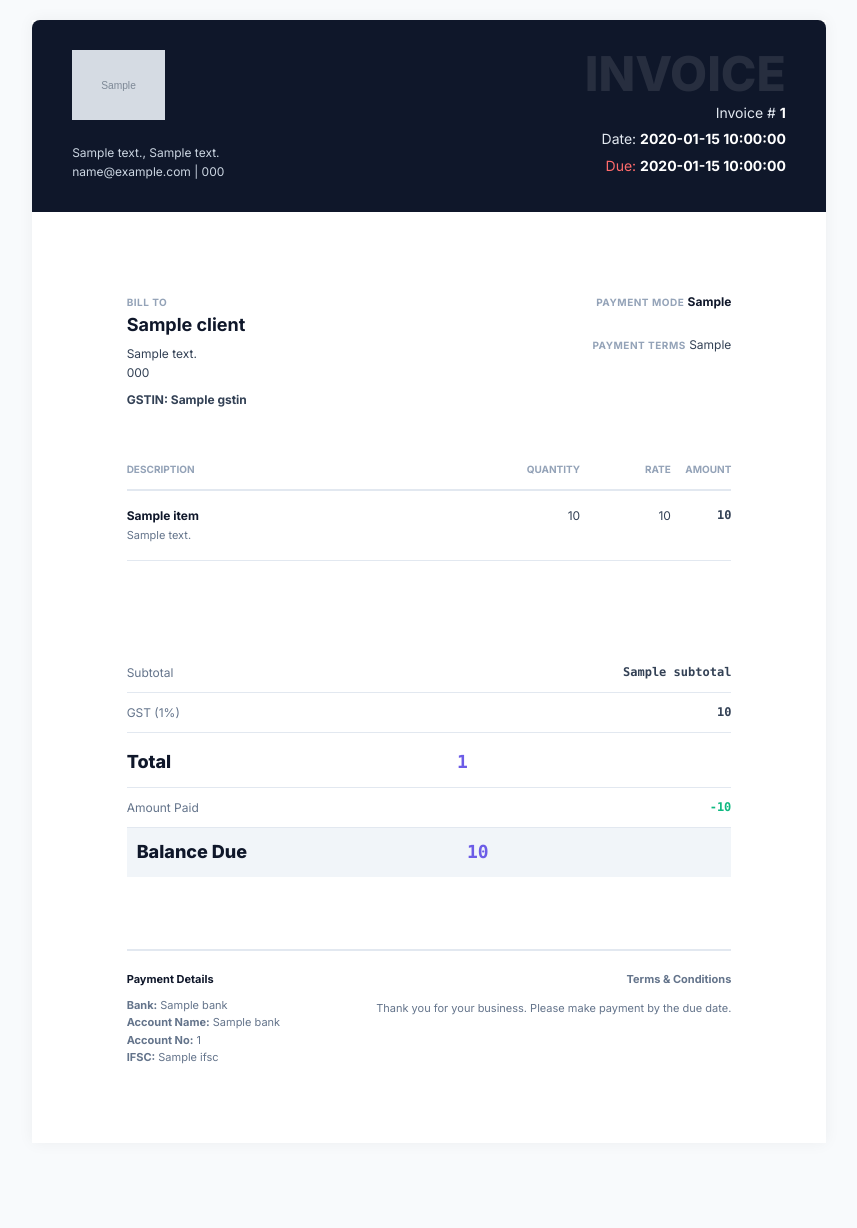
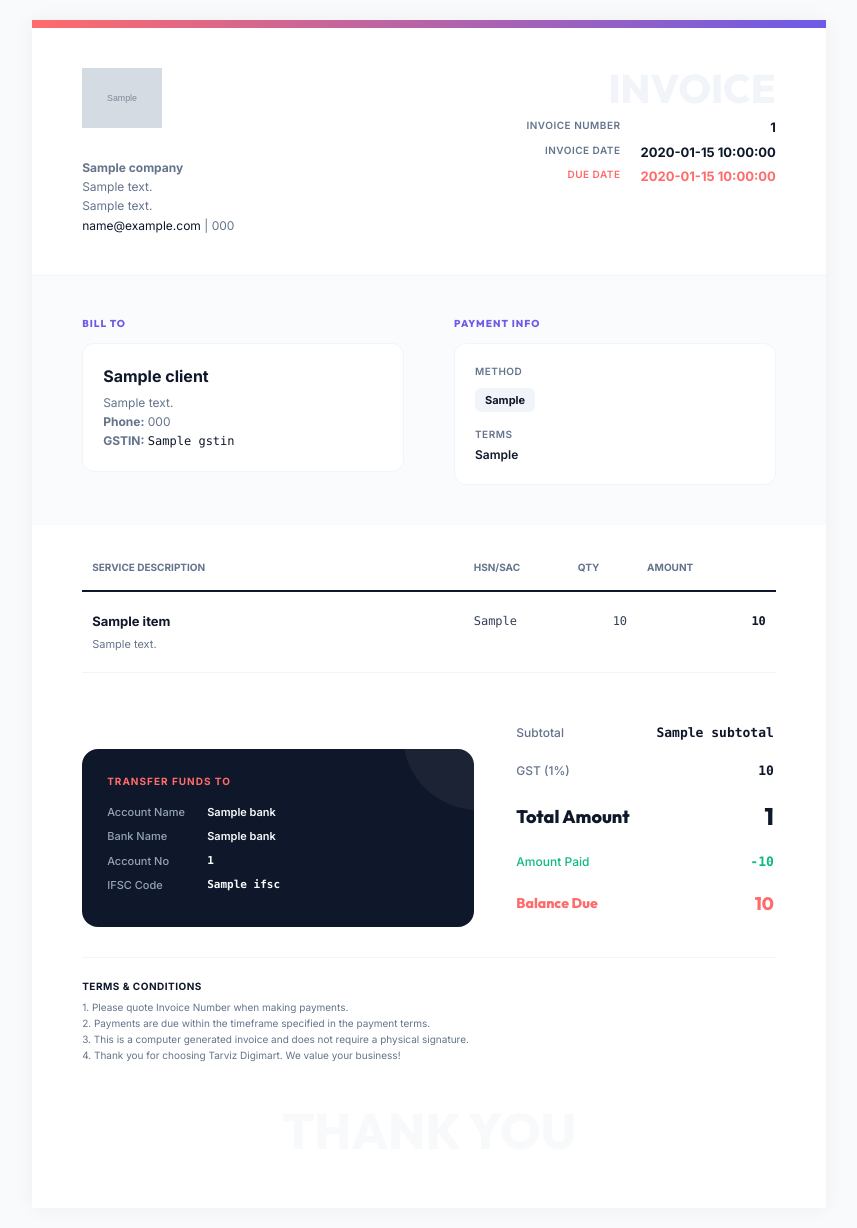
Before and after one commit to shahilmalik/TDM-BACKEND, a Python web app: template backend/templates/invoice.html in a window 1280 px wide. Shown: the whole page, without its empty margins (211-1068 px from the left). Before the commit the page ends 1064 px from the top, so only its background shows below. Run offline with Jinja, Linux system fonts and the light colour scheme; the template is opened without the code that fills it: most values are stand-ins (such as "Sample title", 1, 10 or a date in 2020); grey boxes marked "Sample" are stand-in pictures.

Commit message:
feat(invoice): add GST handling and enhance invoice template styling

```diff
--- a/backend/authentication/urls.py
+++ b/backend/authentication/urls.py
@@ -1,10 +1,12 @@
 from django.urls import path, include
 from rest_framework.routers import DefaultRouter
 from .views import AuthViewSet
+from rest_framework_simplejwt.views import TokenRefreshView
 
 router = DefaultRouter()
 router.register(r'', AuthViewSet, basename='auth')
 
 urlpatterns = [
+    path('token/refresh/', TokenRefreshView.as_view(), name='token_refresh'),
     path('', include(router.urls)),
 ]
--- a/backend/invoice/utils.py
+++ b/backend/invoice/utils.py
@@ -51,6 +51,8 @@ def build_invoice_context(invoice):
         'payment_mode': invoice.payment_mode.name if invoice.payment_mode else '',
         'payment_terms': invoice.payment_term.name if invoice.payment_term else '',
         'items': items,
+        'gst_percentage': invoice.gst_percentage,
+        'gst_amount': _fmt_money(invoice.gst_amount) if invoice.gst_amount is not None else None,
         'total_amount': _fmt_money(invoice.total_amount) if invoice.total_amount is not None else None,
         'paid_amount': _fmt_money(invoice.paid_amount) if hasattr(invoice, 'paid_amount') else '0.00',
         'pending_amount': _fmt_money(invoice.pending_amount) if hasattr(invoice, 'pending_amount') else '0.00',
--- a/backend/templates/invoice.html
+++ b/backend/templates/invoice.html
@@ -5,15 +5,15 @@
     <meta name="viewport" content="width=device-width, initial-scale=1.0">
     <title>Invoice #{{ invoice.number }}</title>
     <style>
-        @import url('https://fonts.googleapis.com/css2?family=Inter:wght@400;500;700;800&display=swap');
+        @import url('https://fonts.googleapis.com/css2?family=Inter:wght@400;500;600;700&family=Outfit:wght@600;700;800&display=swap');
 
         :root {
-            --brand-color: #6C5CE7;
-            --accent-color: #FF6B6B;
-            --dark-color: #0F172A;
-            --text-color: #334155;
-            --light-gray: #f1f5f9;
-            --border-color: #e2e8f0;
+            --brand-orange: #FF6B6B;
+            --brand-purple: #6C5CE7;
+            --slate-900: #0F172A;
+            --slate-700: #334155;
+            --slate-500: #64748b;
+            --slate-100: #f1f5f9;
         }
 
         * {
@@ -24,170 +24,272 @@
 
         body {
             font-family: 'Inter', sans-serif;
-            color: var(--text-color);
+            color: var(--slate-700);
             background-color: #f8fafc;
             margin: 0;
-            padding: 20px;
+            padding: 0;
             font-size: 12px;
-            line-height: 1.6;
+            line-height: 1.5;
         }
 
         .invoice-wrapper {
             width: 210mm;
-            height: 297mm;
-            margin: 0 auto;
+            min-height: 297mm;
+            margin: 20px auto;
             background: #fff;
-            padding: 25mm;
-            box-shadow: 0 0 15px rgba(0,0,0,0.05);
             position: relative;
             display: flex;
             flex-direction: column;
+            box-shadow: 0 0 20px rgba(0,0,0,0.05);
+        }
+
+        /* Top Accent Bar */
+        .top-accent {
+            height: 8px;
+            background: linear-gradient(90deg, var(--brand-orange), var(--brand-purple));
+            width: 100%;
         }
 
         header {
-            background: var(--dark-color);
-            color: white;
-            padding: 30px 40px;
-            margin: -25mm -25mm 0 -25mm;
-            border-radius: 8px 8px 0 0;
-        }
-
-        .header-grid {
+            padding: 40px 50px;
             display: flex;
             justify-content: space-between;
             align-items: flex-start;
+            border-bottom: 1px solid var(--slate-100);
         }
 
-        .company-branding h1 {
+        .company-info h1 {
+            font-family: 'Outfit', sans-serif;
             margin: 0;
             font-size: 28px;
             font-weight: 800;
-            letter-spacing: -1px;
-            color: white;
+            color: var(--slate-900);
+            letter-spacing: -0.5px;
         }
-        .company-branding h1 span { color: var(--brand-color); }
+        .company-info h1 span { color: var(--brand-purple); }
 
-        .company-address {
-            font-size: 12px;
-            color: #cbd5e1;
-            margin-top: 8px;
+        .company-details {
+            margin-top: 10px;
+            color: var(--slate-500);
+            line-height: 1.6;
         }
 
-        .invoice-meta { text-align: right; }
-        .invoice-title {
-            font-size: 48px;
-            font-weight: 800;
-            color: rgba(255,255,255,0.1);
-            text-transform: uppercase;
-            margin: 0;
-            line-height: 1;
-        }
-        .meta-group {
-            margin-top: 4px;
-            font-size: 14px;
-            color: #e2e8f0;
-        }
-        .meta-group strong { color: white; }
-
-        .details-grid {
-            display: flex;
-            justify-content: space-between;
-            margin: 40px 0;
-            gap: 40px;
+        .invoice-status-box {
+            text-align: right;
         }
 
-        .box-title {
+        .invoice-label {
+            font-family: 'Outfit', sans-serif;
+            font-size: 40px;
+            font-weight: 800;
+            text-transform: uppercase;
+            color: var(--slate-100);
+            line-height: 1;
+            margin-bottom: 10px;
+        }
+
+        .meta-grid {
+            display: grid;
+            grid-template-columns: auto auto;
+            gap: 5px 20px;
+            text-align: right;
+        }
+        .meta-label { color: var(--slate-500); font-weight: 600; text-transform: uppercase; font-size: 10px; letter-spacing: 0.5px; }
+        .meta-value { color: var(--slate-900); font-weight: 700; font-size: 13px; }
+
+        .billing-section {
+            padding: 40px 50px;
+            display: grid;
+            grid-template-columns: 1fr 1fr;
+            gap: 50px;
+            background-color: #fafbfd;
+        }
+
+        .section-title {
+            font-family: 'Outfit', sans-serif;
             font-size: 10px;
             text-transform: uppercase;
-            color: #94a3b8;
-            font-weight: 700;
-            margin-bottom: 8px;
-            letter-spacing: 0.5px;
+            color: var(--brand-purple);
+            font-weight: 800;
+            margin-bottom: 12px;
+            letter-spacing: 1px;
+            display: flex;
+            align-items: center;
+            gap: 6px;
+        }
+
+        .client-card {
+            background: white;
+            padding: 20px;
+            border-radius: 12px;
+            border: 1px solid var(--slate-100);
         }
 
         .client-name {
-            font-size: 18px;
+            font-size: 16px;
             font-weight: 700;
-            color: var(--dark-color);
-            margin-bottom: 4px;
+            color: var(--slate-900);
+            margin-bottom: 5px;
         }
 
-        table {
-            width: 100%;
-            border-collapse: collapse;
-            margin-bottom: 32px;
+        .client-address {
+            color: var(--slate-500);
+            line-height: 1.6;
+        }
+
+        .payment-method-tag {
+            display: inline-block;
+            padding: 4px 10px;
+            background: var(--slate-100);
+            border-radius: 6px;
+            font-weight: 700;
+            color: var(--slate-900);
+            font-size: 11px;
+            margin-top: 5px;
+        }
+
+        .items-section {
+            padding: 0 50px;
             flex-grow: 1;
         }
 
-        th {
+        table.items-table {
+            width: 100%;
+            border-collapse: collapse;
+            margin-top: 20px;
+        }
+
+        .items-table th {
+            background: #fff;
             text-align: left;
-            padding: 12px 0;
+            padding: 15px 10px;
             font-size: 10px;
             text-transform: uppercase;
-            font-weight: 700;
-            color: #94a3b8;
-            border-bottom: 2px solid var(--border-color);
+            font-weight: 800;
+            color: var(--slate-500);
+            border-bottom: 2px solid var(--slate-900);
         }
 
-        td {
-            padding: 15px 0;
-            border-bottom: 1px solid var(--border-color);
+        .items-table td {
+            padding: 20px 10px;
+            border-bottom: 1px solid var(--slate-100);
             vertical-align: top;
         }
 
-        .description-main {
-            font-weight: 600;
-            color: var(--dark-color);
-            margin-bottom: 2px;
+        .item-name {
+            font-weight: 700;
+            color: var(--slate-900);
+            font-size: 13px;
+            margin-bottom: 4px;
         }
-        .description-sub {
+        .item-desc {
+            color: var(--slate-500);
             font-size: 11px;
-            color: #64748b;
+            max-width: 350px;
+        }
+        .item-hsn {
+            font-family: 'ui-monospace', 'Menlo', 'Monaco', 'Consolas', monospace;
+            font-size: 10px;
+            color: var(--slate-500);
+            margin-top: 5px;
         }
 
         .text-right { text-align: right; }
-        .font-mono { font-family: 'Menlo', 'Consolas', monospace; }
+        .font-mono { font-family: 'ui-monospace', 'Menlo', 'Monaco', 'Consolas', monospace; }
 
-        .summary-container {
-            display: flex;
-            justify-content: flex-end;
-            margin-top: auto;
-            padding-top: 20px;
+        .footer-container {
+            padding: 40px 50px;
         }
 
-        .summary-table { width: 280px; }
-        .summary-table td { padding: 10px 0; border-bottom: 1px solid var(--border-color); }
-        .summary-table tr:last-child td { border-bottom: none; }
-        .summary-label { color: #64748b; }
-        .summary-value { font-weight: 600; text-align: right; }
-
-        .total-row td {
-            padding-top: 15px;
-            font-size: 18px;
-            font-weight: 800;
-        }
-        .total-label { color: var(--dark-color); }
-        .total-value { color: var(--brand-color); }
-
-        footer {
-            margin-top: 40px;
-            padding-top: 20px;
-            border-top: 2px solid var(--border-color);
-            display: flex;
-            justify-content: space-between;
-            gap: 32px;
-            font-size: 11px;
-            color: #64748b;
+        .bottom-grid {
+            display: grid;
+            grid-template-columns: 1.5fr 1fr;
+            gap: 40px;
+            align-items: end;
         }
 
-        .bank-details .bank-title {
-            font-weight: 700;
-            color: var(--dark-color);
-            margin-bottom: 8px;
+        .bank-card {
+            background: var(--slate-900);
+            color: white;
+            padding: 25px;
+            border-radius: 16px;
+            position: relative;
+            overflow: hidden;
+        }
+        .bank-card::after {
+            content: '';
+            position: absolute;
+            top: -50%;
+            right: -20%;
+            width: 150px;
+            height: 150px;
+            background: white;
+            opacity: 0.05;
+            border-radius: 50%;
+        }
+
+        .bank-card .bank-title {
+            color: var(--brand-orange);
+            font-size: 10px;
+            font-weight: 800;
+            text-transform: uppercase;
+            letter-spacing: 1px;
+            margin-bottom: 15px;
             display: block;
         }
 
-        .terms { text-align: right; }
+        .bank-info-row {
+            display: flex;
+            margin-bottom: 8px;
+            font-size: 11px;
+        }
+        .bank-info-label { width: 100px; color: #94a3b8; font-weight: 500; }
+        .bank-info-value { flex: 1; font-weight: 600; color: #f8fafc; }
+
+        .summary-table {
+            width: 100%;
+        }
+        .summary-table td {
+            padding: 8px 0;
+        }
+        .summary-label {
+            color: var(--slate-500);
+            font-weight: 500;
+        }
+        .summary-value {
+            text-align: right;
+            font-weight: 700;
+            color: var(--slate-900);
+            font-size: 13px;
+        }
+
+        .total-row {
+            border-top: 2px solid var(--slate-100);
+            margin-top: 10px;
+            padding-top: 15px;
+        }
+        .grand-total-label {
+            font-family: 'Outfit', sans-serif;
+            font-size: 18px;
+            font-weight: 800;
+            color: var(--slate-900);
+        }
+        .grand-total-value {
+            font-family: 'Outfit', sans-serif;
+            font-size: 24px;
+            font-weight: 800;
+            color: var(--slate-900);
+            text-align: right;
+        }
+
+        .terms-section {
+            margin-top: 30px;
+            padding-top: 20px;
+            border-top: 1px solid var(--slate-100);
+            font-size: 10px;
+            color: var(--slate-500);
+            line-height: 1.6;
+        }
 
         @media print {
             body { background: white; padding: 0; }
@@ -196,13 +298,8 @@
                 margin: 0;
                 width: 100%;
                 height: 100%;
-                padding: 0;
             }
-            header {
-                border-radius: 0;
-                margin: 0;
-                padding: 20px;
-            }
+            .top-accent { height: 12px; }
             @page {
                 size: A4;
                 margin: 0;
@@ -213,119 +310,169 @@
 <body>
 
 <div class="invoice-wrapper">
+    <div class="top-accent"></div>
+
     <header>
-        <div class="header-grid">
-            <div class="company-branding">
+        <div class="company-info">
             {% if company.logo %}
-                    <img src="{{ company.logo }}" alt="{{ company.name }} logo" style="max-height: 70px; margin-bottom: 10px;">
+                <img src="{{ company.logo }}" alt="{{ company.name }} logo" style="max-height: 60px; margin-bottom: 15px;">
             {% else %}
                 <h1>Tarviz<span>Digimart</span></h1>
             {% endif %}
-                <div class="company-address">
-                    {{ company.address_line1 }}, {{ company.address_line2 }}<br>
-                    {{ company.email }} | {{ company.phone }}
+            <div class="company-details">
+                <strong>{{ company.name }}</strong><br>
+                {{ company.address_line1 }}<br>
+                {{ company.address_line2 }}<br>
+                <span style="color: var(--slate-900);">{{ company.email }}</span> | {{ company.phone }}
             </div>
         </div>
 
-            <div class="invoice-meta">
-                <div class="invoice-title">Invoice</div>
-                <div class="meta-group">Invoice # <strong>{{ invoice.number }}</strong></div>
-                <div class="meta-group">Date: <strong>{{ invoice.date }}</strong></div>
-                <div class="meta-group" style="color: var(--accent-color);">Due: <strong>{{ invoice.due_date }}</strong></div>
+        <div class="invoice-status-box">
+            <div class="invoice-label">Invoice</div>
+            <div class="meta-grid">
+                <span class="meta-label">Invoice Number</span>
+                <span class="meta-value">{{ invoice.number }}</span>
+
+                <span class="meta-label">Invoice Date</span>
+                <span class="meta-value">{{ invoice.date }}</span>
+
+                {% if invoice.due_date %}
+                <span class="meta-label" style="color: var(--brand-orange);">Due Date</span>
+                <span class="meta-value" style="color: var(--brand-orange);">{{ invoice.due_date }}</span>
+                {% endif %}
             </div>
         </div>
     </header>
 
-    <main style="padding: 40px 0;">
-        <div class="details-grid">
-            <div class="client-info">
-                <span class="box-title">Bill To</span>
+    <div class="billing-section">
+        <div>
+            <span class="section-title">Bill To</span>
+            <div class="client-card">
                 <div class="client-name">{{ client.business_name }}</div>
-                <div style="max-width: 250px;">
+                <div class="client-address">
                     {{ client.address }}<br>
-                    {{ client.phone }}
-                </div>
+                    <strong>Phone:</strong> {{ client.phone }}
                     {% if client.gstin %}
-                <div style="margin-top: 8px; font-size: 12px; font-weight: 600;"><strong>GSTIN:</strong> {{ client.gstin }}</div>
+                    <br><strong>GSTIN:</strong> <span class="font-mono" style="color: var(--slate-900);">{{ client.gstin }}</span>
                     {% endif %}
                 </div>
-
-            <div class="payment-info" style="text-align: right;">
-                 <div style="margin-bottom: 24px;">
-                    <span class="box-title">Payment Mode</span>
-                    <span style="font-weight: 600; color: var(--dark-color);">{{ invoice.payment_mode }}</span>
+            </div>
         </div>
         <div>
-                    <span class="box-title">Payment Terms</span>
-                    <span style="color: var(--text-color);">{{ invoice.payment_terms }}</span>
+            <span class="section-title">Payment info</span>
+            <div class="client-card">
+                <div style="margin-bottom: 15px;">
+                    <span class="meta-label" style="display: block; margin-bottom: 4px;">Method</span>
+                    <span class="payment-method-tag">{{ invoice.payment_mode }}</span>
+                </div>
+                <div>
+                    <span class="meta-label" style="display: block; margin-bottom: 4px;">Terms</span>
+                    <span style="font-weight: 600; color: var(--slate-900);">{{ invoice.payment_terms }}</span>
+                </div>
             </div>
         </div>
     </div>
 
-        <table>
+    <div class="items-section">
+        <table class="items-table">
             <thead>
                 <tr>
-                    <th style="width: 60%;">Description</th>
-                    <th class="text-right" style="width: 15%;">Quantity</th>
-                    <th class="text-right" style="width: 15%;">Rate</th>
-                    <th class="text-right" style="width: 10%;">Amount</th>
+                    <th style="width: 55%;">Service Description</th>
+                    <th style="width: 15%;">HSN/SAC</th>
+                    <th class="text-right" style="width: 10%;">Qty</th>
+                    <th class="text-right" style="width: 20%;">Amount</th>
                 </tr>
             </thead>
             <tbody>
                 {% for item in invoice.items %}
                 <tr>
                     <td>
-                        <div class="description-main">{{ item.name }}</div>
-                        <div class="description-sub">{{ item.description }}</div>
+                        <div class="item-name">{{ item.name }}</div>
+                        <div class="item-desc">{{ item.description }}</div>
                     </td>
-                    <td class="text-right">{{ item.quantity }}</td>
-                    <td class="text-right">{{ item.unit_price }}</td>
-                    <td class="text-right font-mono" style="font-weight: 600;">{{ item.total }}</td>
+                    <td class="font-mono">{{ item.hsn_sac }}</td>
+                    <td class="text-right font-mono">{{ item.quantity }}</td>
+                    <td class="text-right font-mono" style="font-weight: 700; color: var(--slate-900);">{{ item.total }}</td>
                 </tr>
                 {% endfor %}
             </tbody>
         </table>
-    </main>
+    </div>
 
-    <div class="summary-container">
+    <div class="footer-container">
+        <div class="bottom-grid">
+            <div class="bank-details">
+                <div class="bank-card">
+                    <span class="bank-title">Transfer Funds To</span>
+                    <div class="bank-info-row">
+                        <span class="bank-info-label">Account Name</span>
+                        <span class="bank-info-value">{{ bank.account_name }}</span>
+                    </div>
+                    <div class="bank-info-row">
+                        <span class="bank-info-label">Bank Name</span>
+                        <span class="bank-info-value">{{ bank.bank_name }}</span>
+                    </div>
+                    <div class="bank-info-row">
+                        <span class="bank-info-label">Account No</span>
+                        <span class="bank-info-value font-mono" style="letter-spacing: 1px;">{{ bank.account_number }}</span>
+                    </div>
+                    <div class="bank-info-row">
+                        <span class="bank-info-label">IFSC Code</span>
+                        <span class="bank-info-value font-mono">{{ bank.ifsc }}</span>
+                    </div>
+                </div>
+            </div>
+
+            <div class="summary-box">
                 <table class="summary-table">
+                    {% if invoice.subtotal %}
                     <tr>
                         <td class="summary-label">Subtotal</td>
                         <td class="summary-value font-mono">{{ invoice.subtotal }}</td>
                     </tr>
+                    {% endif %}
+
+                    {% if invoice.gst_amount %}
                     <tr>
                         <td class="summary-label">GST ({{ invoice.gst_percentage }}%)</td>
                         <td class="summary-value font-mono">{{ invoice.gst_amount }}</td>
                     </tr>
+                    {% endif %}
+
                     <tr class="total-row">
-                <td class="total-label">Total</td>
-                <td class="total-value font-mono">{{ invoice.total_amount }}</td>
+                        <td class="grand-total-label">Total Amount</td>
+                        <td class="grand-total-value font-mono">{{ invoice.total_amount }}</td>
                     </tr>
+
+                    {% if invoice.paid_amount and invoice.paid_amount != "0" and invoice.paid_amount != 0 %}
                     <tr>
-                <td class="summary-label">Amount Paid</td>
+                        <td class="summary-label" style="color: #10b981;">Amount Paid</td>
                         <td class="summary-value font-mono" style="color: #10b981;">-{{ invoice.paid_amount }}</td>
                     </tr>
-            <tr class="total-row" style="background: var(--light-gray); border-radius: 4px;">
-                <td class="total-label" style="padding: 10px;">Balance Due</td>
-                <td class="total-value font-mono" style="padding: 10px;">{{ invoice.pending_amount }}</td>
+                    {% endif %}
+
+                    <tr>
+                        <td class="grand-total-label" style="font-size: 14px; color: var(--brand-orange);">Balance Due</td>
+                        <td class="grand-total-value" style="font-size: 18px; color: var(--brand-orange);">{{ invoice.pending_amount }}</td>
                     </tr>
                 </table>
             </div>
-
-    <footer>
-        <div class="bank-details">
-            <span class="bank-title">Payment Details</span>
-            <div><strong>Bank:</strong> {{ bank.bank_name }}</div>
-            <div><strong>Account Name:</strong> {{ bank.account_name }}</div>
-            <div><strong>Account No:</strong> {{ bank.account_number }}</div>
-            <div><strong>IFSC:</strong> {{ bank.ifsc }}</div>
         </div>
 
-        <div class="terms">
-            <strong>Terms & Conditions</strong>
-            <p>Thank you for your business. Please make payment by the due date.</p>
+        <div class="terms-section">
+            <div style="font-weight: 700; color: var(--slate-900); margin-bottom: 5px; text-transform: uppercase; letter-spacing: 0.5px;">Terms & Conditions</div>
+            <p style="margin: 0;">
+                1. Please quote Invoice Number when making payments.<br>
+                2. Payments are due within the timeframe specified in the payment terms.<br>
+                3. This is a computer generated invoice and does not require a physical signature.<br>
+                4. Thank you for choosing Tarviz Digimart. We value your business!
+            </p>
         </div>
-    </footer>
+
+        <div style="text-align: center; margin-top: 30px; color: var(--slate-100); font-family: 'Outfit'; font-weight: 800; font-size: 50px; opacity: 0.5; pointer-events: none;">
+            THANK YOU
+        </div>
+    </div>
 </div>
 
 </body>
```
Also changed, not shown: backend/core/models.py (+14 -0 lines), backend/invoice/models.py (+11 -1 lines). Lines whose indentation alone changed are shown as unchanged.
